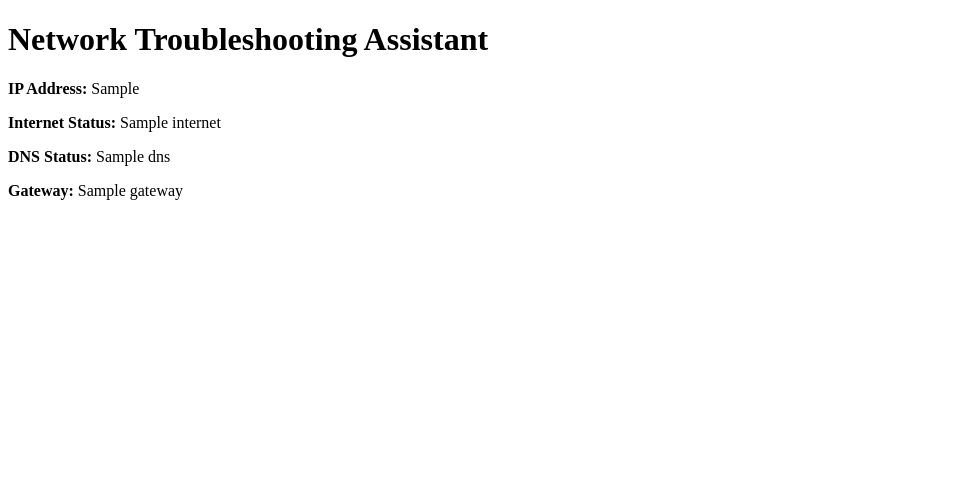
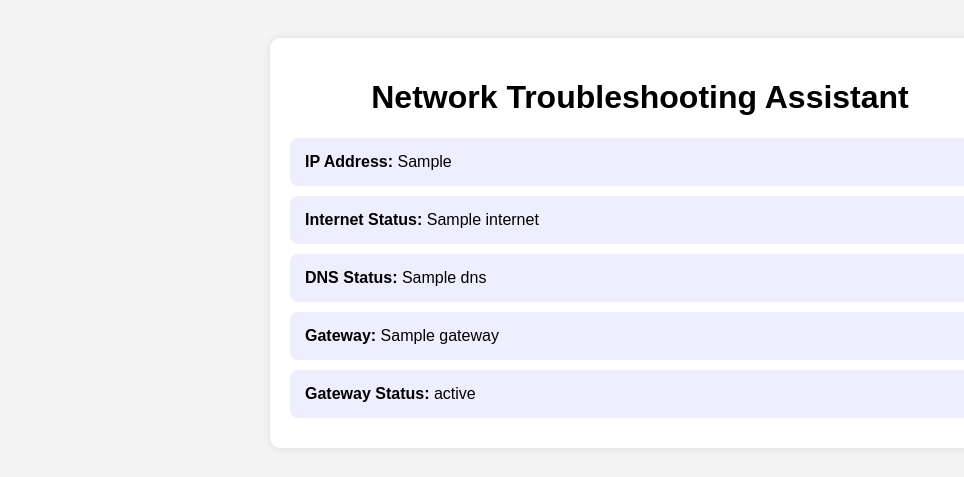
Before and after one commit to HeshanB69/NetworkTroubleshootingAssistant, a Flask app: template templates/index.html in a window 1280 px wide. Shown: the top 477 px of the page, without its empty margins (0-964 px from the left). Run offline with Flask 3, Linux system fonts and the light colour scheme; the template is opened without the code that fills it: most values are stand-ins (such as "Sample title", 1, 10 or a date in 2020).

Commit message:
Added Gateway reachability testing

```diff
--- a/app.py
+++ b/app.py
@@ -9,7 +9,8 @@ def home():
         "ip": get_ip_address(),
         "internet": check_internet(),
         "dns": check_dns(),
-        "gateway": get_gateway()
+        "gateway": get_gateway(),
+        "gateway_status": check_gateway()
     }
 
     return render_template("index.html", data=data)
--- a/requirments.txt
+++ b/requirments.txt
@@ -0,0 +1 @@
+Flask
--- a/templates/index.html
+++ b/templates/index.html
@@ -2,18 +2,67 @@
 <html>
 <head>
     <title>Network Troubleshooting Assistant</title>
+
+    <style>
+        body{
+            font-family: Arial, sans-serif;
+            background:#f4f4f4;
+            padding:30px;
+        }
+
+        .container{
+            max-width:700px;
+            margin:auto;
+            background:white;
+            padding:20px;
+            border-radius:10px;
+            box-shadow:0 0 10px rgba(0,0,0,0.1);
+        }
+
+        h1{
+            text-align:center;
+        }
+
+        .card{
+            padding:15px;
+            margin:10px 0;
+            background:#eef;
+            border-radius:8px;
+        }
+    </style>
+
 </head>
 <body>
 
+<div class="container">
+
     <h1>Network Troubleshooting Assistant</h1>
 
-    <p><strong>IP Address:</strong> {{ data.ip }}</p>
+    <div class="card">
+        <strong>IP Address:</strong>
+        {{ data.ip }}
+    </div>
 
-    <p><strong>Internet Status:</strong> {{ data.internet }}</p>
+    <div class="card">
+        <strong>Internet Status:</strong>
+        {{ data.internet }}
+    </div>
 
-    <p><strong>DNS Status:</strong> {{ data.dns }}</p>
+    <div class="card">
+        <strong>DNS Status:</strong>
+        {{ data.dns }}
+    </div>
 
-    <p><strong>Gateway:</strong> {{ data.gateway }}</p>
+    <div class="card">
+        <strong>Gateway:</strong>
+        {{ data.gateway }}
+    </div>
+    <div class="card">
+    <strong>Gateway Status:</strong>
+    {{ data.gateway_status }}
+</div>
+
+</div>
 
 </body>
 </html>
```
Also changed, not shown: connectivity.py (+19 -0 lines), README.md, 1 other file.
